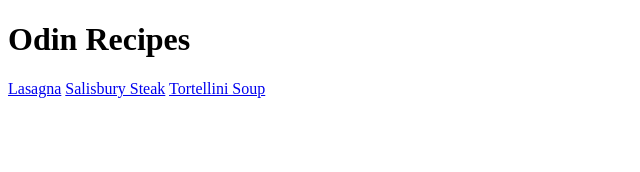
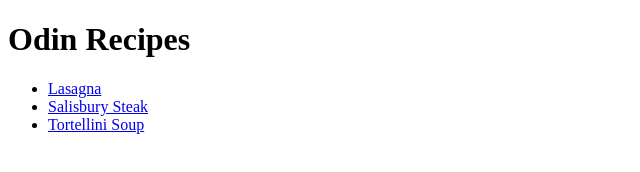
Before and after one commit to qvdw4558/odin-recipies, a plain HTML site: page index.html in a window 1280 px wide. Shown: the whole page, without its empty margins (0-640 px from the left). Drawn offline with Linux system fonts and the light colour scheme.

Commit message:
put recipes in list in index.html

```diff
--- a/index.html
+++ b/index.html
@@ -7,8 +7,10 @@
 </head>
 <body>
     <h1>Odin Recipes</h1>
-    <a href="recipes/lasagna.html">Lasagna</a>
-    <a href="recipes/salisbury_steak.html">Salisbury Steak</a>
-    <a href="recipes/tortellini_soup.html">Tortellini Soup</a>
+    <ul>
+        <li><a href="recipes/lasagna.html">Lasagna</a></li>
+        <li><a href="recipes/salisbury_steak.html">Salisbury Steak</a></li>
+        <li><a href="recipes/tortellini_soup.html">Tortellini Soup</a></li>
+    </ul>
 </body>
 </html>
```
